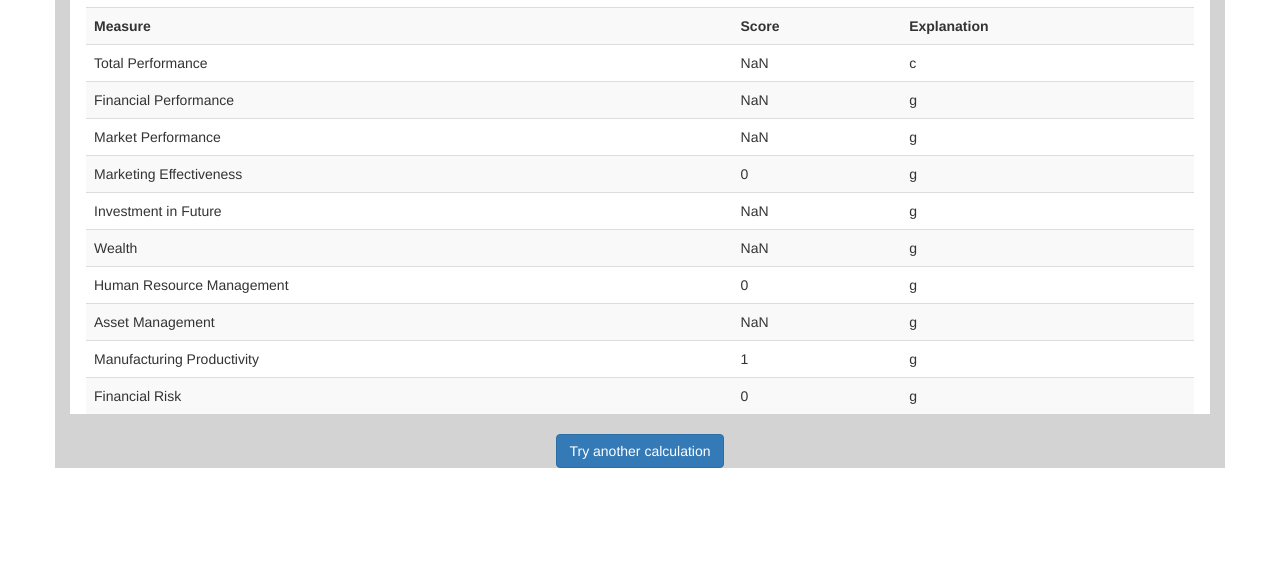
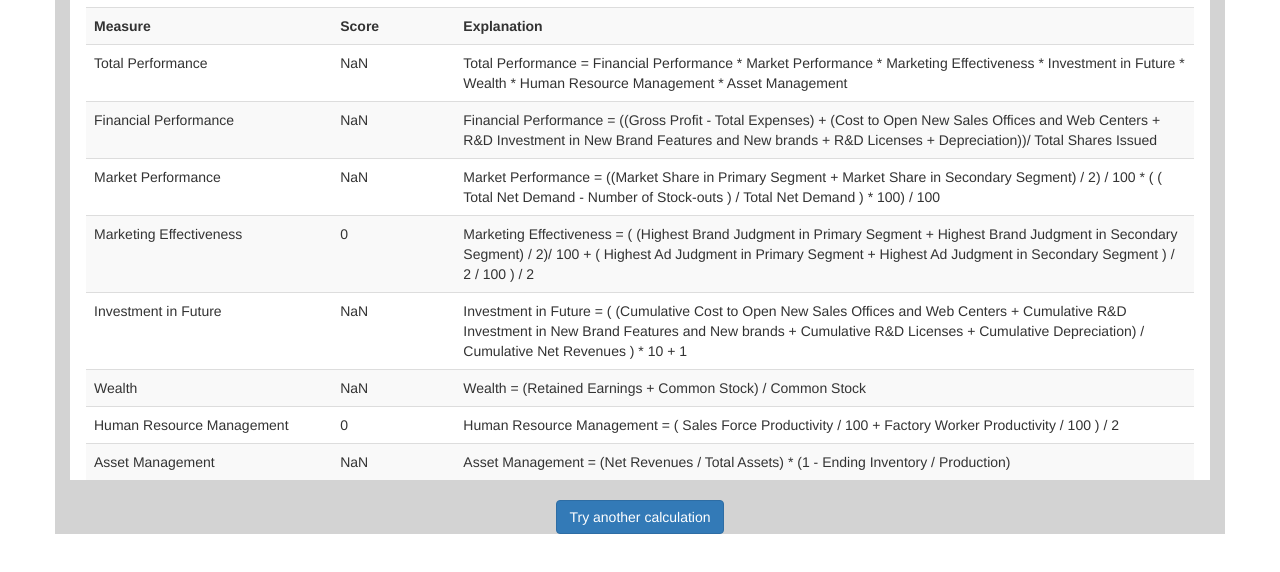
Before and after one commit to yuvsc/marketScoreCard, a plain HTML site: page scoreCard.html in a window 1280 px wide. Both pictures are taken after typing "Sample", "Sample", "Sample", "Sample", "Sample", "Sample" into the empty fields and a click on the button "Calculate Scores". Shown: the part 148-720 px from the top of the page. Drawn offline with nearby package versions, Linux system fonts and the light colour scheme.

Commit message:
noy final

```diff
--- a/scoreCard.html
+++ b/scoreCard.html
@@ -51,9 +51,9 @@
 		<h1>Results</h1>
 		  <table class="table table-striped" id="resultTable" >
 			<tr>
-				<th>Measure</th>
-				<th>Score</th>
-				<th>Explanation</th>
+				<th class="col-md-2">Measure</th>
+				<th class="col-md-1">Score</th>
+				<th class="col-md-6">Explanation</th>
 			</tr>
 		</table>
 	</div>
--- a/scripts/main.js
+++ b/scripts/main.js
@@ -27,40 +27,7 @@ function main(){
 	total_assets = document.getElementsByName("total_assets")[0].value;
 	end_inv = document.getElementsByName("end_inv")[0].value;
 	production = document.getElementsByName("production")[0].value;
-	op_capacity = 100;
-	debt = 0;
-	/*
-	gross_profit 				= 2
-	total_expenses              = 2
-	new_offices                 = 2
-	RnD_invesment               = 2
-	RnD_licenses                = 2
-	depreciation                = 2
-	shares_issued               = 2
-	market_share_s1             = 2
-	market_share_s2             = 2
-	net_demand                  = 2
-	stock_outs                  = 2
-	brand_s1                    = 2
-	brand_s2                    = 2
-	judge_s1                    = 2
-	judge_s2                    = 2
-	cum_new_offices             = 2
-	cum_RnD_invesment           = 2
-	cum_RnD_licenses            = 2
-	cum_depreciation            = 2
-	cum_net_revenues            = 2
-	retained_earnings           = 2
-	common_stock                = 2
-	sales_productivity          = 2
-	factory_productivity        = 2
-	net_revenues                = 2
-	total_assets                = 2
-	end_inv                     = 2
-	production                  = 2
-	op_capacity                 = 2
-	debt                        = 2
-	*/
+
 	displayResults();
 }
 
@@ -73,7 +40,7 @@ function displayResults(){
 	var cell3 = row.insertCell(2);
 	cell1.innerHTML = "Total Performance";
 	cell2.innerHTML = totalPerf();
-	cell3.innerHTML = "c";
+	cell3.innerHTML = "Total Performance = Financial Performance * Market Performance * Marketing Effectiveness * Investment in Future * Wealth * Human Resource Management * Asset Management";
 
 	var row = table.insertRow();
 	var cell1 = row.insertCell(0);
@@ -81,7 +48,7 @@ function displayResults(){
 	var cell3 = row.insertCell(2);
 	cell1.innerHTML = "Financial Performance";
 	cell2.innerHTML = financialPerf();
-	cell3.innerHTML = "g";
+	cell3.innerHTML = "Financial Performance = ((Gross Profit - Total Expenses) + (Cost to Open New Sales Offices and Web Centers + R&D Investment in New Brand Features and New brands + R&D Licenses + Depreciation))/ Total Shares Issued";
 
 	var row = table.insertRow();
 	var cell1 = row.insertCell(0);
@@ -89,7 +56,7 @@ function displayResults(){
 	var cell3 = row.insertCell(2);
 	cell1.innerHTML = "Market Performance";
 	cell2.innerHTML = marketPerf();
-	cell3.innerHTML = "g";
+	cell3.innerHTML = "Market Performance = ((Market Share in Primary Segment + Market Share in Secondary Segment) / 2) / 100 * ( ( Total Net Demand - Number of Stock-outs ) / Total Net Demand ) * 100) / 100 ";
 
 	var row = table.insertRow();
 	var cell1 = row.insertCell(0);
@@ -97,7 +64,7 @@ function displayResults(){
 	var cell3 = row.insertCell(2);
 	cell1.innerHTML = "Marketing Effectiveness";
 	cell2.innerHTML = marketingEff();
-	cell3.innerHTML = "g";
+	cell3.innerHTML = "Marketing Effectiveness = ( (Highest Brand Judgment in Primary Segment + Highest Brand Judgment in Secondary Segment) / 2)/ 100 + ( Highest Ad Judgment in Primary Segment + Highest Ad Judgment in Secondary Segment ) / 2  / 100 ) / 2 ";
 
 	var row = table.insertRow();
 	var cell1 = row.insertCell(0);
@@ -105,7 +72,7 @@ function displayResults(){
 	var cell3 = row.insertCell(2);
 	cell1.innerHTML = "Investment in Future";
 	cell2.innerHTML = investmentFut();
-	cell3.innerHTML = "g";
+	cell3.innerHTML = "Investment in Future = ( (Cumulative Cost to Open New Sales Offices and Web Centers + Cumulative R&D Investment in New Brand Features and New brands + Cumulative R&D Licenses + Cumulative Depreciation) / Cumulative Net Revenues ) * 10 + 1";
 
 	var row = table.insertRow();
 	var cell1 = row.insertCell(0);
@@ -113,7 +80,7 @@ function displayResults(){
 	var cell3 = row.insertCell(2);
 	cell1.innerHTML = "Wealth";
 	cell2.innerHTML = wealth();
-	cell3.innerHTML = "g";
+	cell3.innerHTML = "Wealth = (Retained Earnings + Common Stock) / Common Stock";
 
 	var row = table.insertRow();
 	var cell1 = row.insertCell(0);
@@ -121,7 +88,7 @@ function displayResults(){
 	var cell3 = row.insertCell(2);
 	cell1.innerHTML = "Human Resource Management";
 	cell2.innerHTML = human();
-	cell3.innerHTML = "g";
+	cell3.innerHTML = "Human Resource Management = ( Sales Force Productivity / 100 + Factory Worker Productivity / 100 ) / 2";
 
 	var row = table.insertRow();
 	var cell1 = row.insertCell(0);
@@ -129,23 +96,7 @@ function displayResults(){
 	var cell3 = row.insertCell(2);
 	cell1.innerHTML = "Asset Management";
 	cell2.innerHTML = asset();
-	cell3.innerHTML = "g";
-
-	var row = table.insertRow();
-	var cell1 = row.insertCell(0);
-	var cell2 = row.insertCell(1);
-	var cell3 = row.insertCell(2);
-	cell1.innerHTML = "Manufacturing Productivity";
-	cell2.innerHTML = manufacturing();
-	cell3.innerHTML = "g";
-
-	var row = table.insertRow();
-	var cell1 = row.insertCell(0);
-	var cell2 = row.insertCell(1);
-	var cell3 = row.insertCell(2);
-	cell1.innerHTML = "Financial Risk";
-	cell2.innerHTML = risk();
-	cell3.innerHTML = "g";
+	cell3.innerHTML = "Asset Management = (Net Revenues / Total Assets) * (1 - Ending Inventory / Production)";
 
 }
 
@@ -199,20 +150,9 @@ function asset(){
 	return (net_revenues / total_assets) * (1-(end_inv/production));
 }
 
-function manufacturing(){
-	// Manufacturing Productivity = ( Percent of Operating Capacity Used in Production / 100 )
-	return op_capacity/100;
-}
-
-function risk(){
-	// Financial Risk = ( Total Equity / Total Capital ) ^ 0.5
-	// Financial Risk = ( (Common Stock + Retained Earnings) / (Common Stock + Retained Earnings + Debt) ) ^ 0.5
-	return ((common_stock+retained_earnings)/(common_stock+retained_earnings+debt))^0.5;
-}
-
 function totalPerf(){
 	// Total Performance = Financial Performance * Market Performance * Marketing Effectiveness *
 	//						Investment in Future * Wealth * Human Resource Management * Asset Management *
 	//						Manufacturing Productivity * Financial Risk
-	return financialPerf()*marketPerf()*marketingEff()*investmentFut()*wealth()*human()*asset()*manufacturing()*risk();
+	return financialPerf()*marketPerf()*marketingEff()*investmentFut()*wealth()*human()*asset();
 }
```
